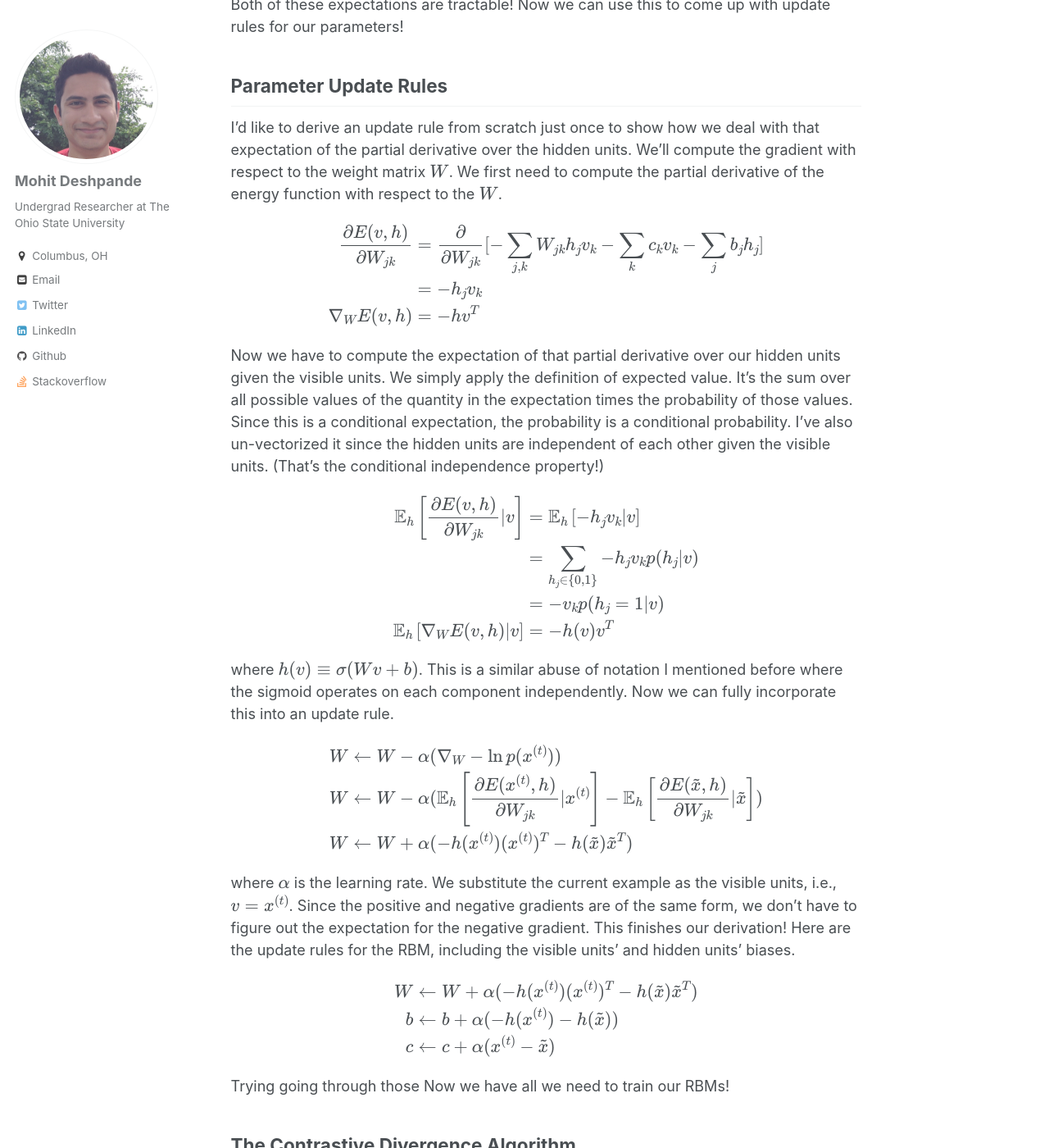
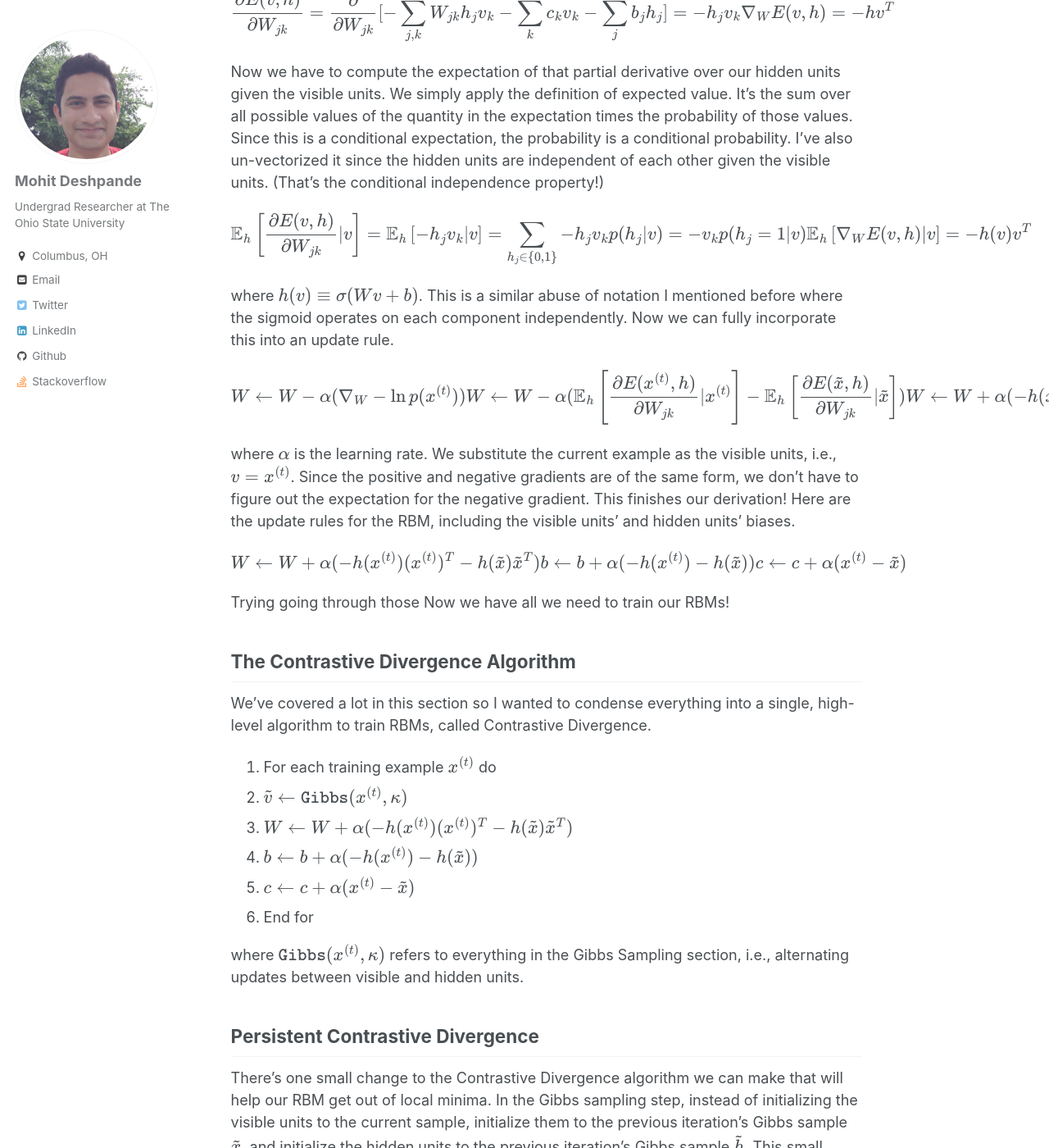
Before and after one commit to mohitd/mohitd.github.io, a Jekyll site: the page built from _posts/2017-11-25-rbms.md, in a window 1280 px wide and 1400 px high, scrolled down 6757 px. Shown: the whole window at 82% size. Built offline with Jekyll 4.4.1, drawn with Linux system fonts in a browser that asks for light colours; formulas are drawn with MathJax 3; some of the changed text lies outside the part shown.

Commit message:
Finally gave up on align not showing in mathjax

```diff
--- a/_posts/2017-11-25-rbms.md
+++ b/_posts/2017-11-25-rbms.md
@@ -35,22 +35,13 @@
 
 The RBM an important conditional independence property as a result of its bipartite graphical structure: a visible unit $v_k$ is independent of all other visible units given all of the hidden units: $v_k\bigCI v_1,\dots,v_{k-1},v_{k+1},\dots,v_D \vert h$. To see this, think of the RBM as a Markov Random Field (or Bayesian Network). Any path from one visible unit to another always passes through a hidden unit. Similarly, a hidden unit $h_j$ is conditionally independent of all other hidden units given the visible units: $h_j\bigCI h_1,\dots,h_{j-1},h_{j+1},\dots,h_H \vert v$. This conditional independence property becomes important when we discuss Gibbs Sampling because it allows us to quickly perform block updates of the visible and hidden units.
 
-$$
-\begin{align}
-a + b &= c\\
-&= 10
-\end{align}
-$$
-
 The inference formulas are actually quite simple and elegant.
 
 $$
-\begin{align}
-p(h\vert v) & = \prod\_j p(h_j\vert v) \\
-p(h_j=1\vert v) & = \sigma(\sum_k W_{jk} v + b_j) \\
-p(v\vert h) & = \prod_k p(x_k\vert h) \\
-p(v_k=1\vert h) & = \sigma(\sum_j h^T W_{jk} + c_k)
-\end{align}
+p(h\vert v) = \prod_j p(h_j\vert v) \\
+p(h_j=1\vert v) = \sigma(\sum_k W_{jk} v_k + b_j) \\
+p(v\vert h) = \prod_k p(x_k\vert h) \\
+p(v_k=1\vert h) = \sigma(\sum_j h_j^T W_{jk} + c_k)
 $$
 
 where $\sigma$ is the sigmoid. In other words, the probability that a hidden unit $h_j=1$ is the sigmoid of the weighted sum of the row or column of $W$ plus a bias term. For the hidden units, we consider only the $j$th row of $W$, and, for the visible units, we consider only the $k$th column of $W$. It will become clear later why we perform inference on the visible units.
@@ -76,10 +67,8 @@
 After incorporating all of these modifications, the end result is the average negative log likelihood loss function.
 
 $$
-\begin{align*}
-\mathcal{L} &= \frac{1}{T} \sum_t -\ln p(x^{(t)})\\
-p(x^{(t)}) &= \sum_{h\in\{0,1\}^H} \frac{1}{Z}\exp[-E(x^{(t)}, h)]
-\end{align*}
+\mathcal{L} = \frac{1}{T} \sum_t -\ln p(x^{(t)})\\
+p(x^{(t)}) = \sum_{h\in\{0,1\}^H} \frac{1}{Z}\exp[-E(x^{(t)}, h)]
 $$
 
 where $x^{(t)}$ is a training example and $T$ is the training set size. Now that we have a loss function, we can compute the partial derivative of it with respect to all of our parameters. It turns out that we can compute this partial derivative with respect to a generic parameter $\theta$ and leave it in terms of $\frac{\partial E(v, h)}{\partial\theta}$ since all of the parameters are inside of the energy function.
@@ -137,42 +126,31 @@
 I'd like to derive an update rule from scratch just once to show how we deal with that expectation of the partial derivative over the hidden units. We'll compute the gradient with respect to the weight matrix $W$. We first need to compute the partial derivative of the energy function with respect to the $W$.
 
 $$
-\begin{align*}
-\frac{\partial E(v, h)}{\partial W_{jk}} &= \frac{\partial}{\partial W_{jk}} [-\sum_{j,k}W_{jk} h_j v_k - \sum_k c_k v_k - \sum_j b_j h_j]\\
-&= -h_j v_k\\
-\nabla_W E(v, h)&=-hv^T
-\end{align*}
+\frac{\partial E(v, h)}{\partial W_{jk}} = \frac{\partial}{\partial W_{jk}} [-\sum_{j,k}W_{jk} h_j v_k - \sum_k c_k v_k - \sum_j b_j h_j] = -h_j v_k\\
+\nabla_W E(v, h)=-hv^T
 $$
 
 Now we have to compute the expectation of that partial derivative over our hidden units given the visible units. We simply apply the definition of expected value. It's the sum over all possible values of the quantity in the expectation times the probability of those values. Since this is a conditional expectation, the probability is a conditional probability. I've also un-vectorized it since the hidden units are independent of each other given the visible units. (That's the conditional independence property!)
 
 $$
-\begin{align*}
-\mathbb{E}_h\left[\frac{\partial E(v, h)}{\partial W_{jk}}\vert v\right] &= \mathbb{E}_h\left[-h_j v_k\vert v\right]\\
-&= \sum_{h_j\in\{0, 1\}} -h_j v_k p(h_j\vert v)\\
-&= -v_k p(h_j=1\vert v)\\
-\mathbb{E}_h\left[\nabla_W E(v, h)\vert v\right] &= -h(v)v^T
-\end{align*}
+\mathbb{E}_h\left[\frac{\partial E(v, h)}{\partial W_{jk}}\vert v\right] = \mathbb{E}_h\left[-h_j v_k\vert v\right] = \sum_{h_j\in\{0, 1\}} -h_j v_k p(h_j\vert v) = -v_k p(h_j=1\vert v)\\
+\mathbb{E}_h\left[\nabla_W E(v, h)\vert v\right] = -h(v)v^T
 $$
 
 where $h(v)\equiv\sigma(Wv+b)$. This is a similar abuse of notation I mentioned before where the sigmoid operates on each component independently. Now we can fully incorporate this into an update rule.
 
 $$
-\begin{align*}
-W&\gets W - \alpha(\nabla_W -\ln p(x^{(t)}))\\
-W&\gets W - \alpha(\mathbb{E}_h\left[\frac{\partial E(x^{(t)}, h)}{\partial W_{jk}}\vert x^{(t)}\right] - \mathbb{E}_{h}\left[\frac{\partial E(\tilde{x}, h)}{\partial W_{jk}}\vert \tilde{x}\right])\\
-W&\gets W + \alpha(-h(x^{(t)})(x^{(t)})^T -h(\tilde{x})\tilde{x}^T)
-\end{align*}
+W\gets W - \alpha(\nabla_W -\ln p(x^{(t)}))\\
+W\gets W - \alpha(\mathbb{E}_h\left[\frac{\partial E(x^{(t)}, h)}{\partial W_{jk}}\vert x^{(t)}\right] - \mathbb{E}_{h}\left[\frac{\partial E(\tilde{x}, h)}{\partial W_{jk}}\vert \tilde{x}\right])\\
+W\gets W + \alpha(-h(x^{(t)})(x^{(t)})^T -h(\tilde{x})\tilde{x}^T)
 $$
 
 where $\alpha$ is the learning rate. We substitute the current example as the visible units, i.e., $v = x^{(t)}$. Since the positive and negative gradients are of the same form, we don't have to figure out the expectation for the negative gradient. This finishes our derivation! Here are the update rules for the RBM, including the visible units' and hidden units' biases.
 
 $$
-\begin{align*}
-W&\gets W + \alpha(-h(x^{(t)})(x^{(t)})^T -h(\tilde{x})\tilde{x}^T)\\
-b&\gets b + \alpha(-h(x^{(t)}) -h(\tilde{x}))\\
-c&\gets c + \alpha(x^{(t)} - \tilde{x})
-\end{align*}
+W\gets W + \alpha(-h(x^{(t)})(x^{(t)})^T -h(\tilde{x})\tilde{x}^T)\\
+b\gets b + \alpha(-h(x^{(t)}) -h(\tilde{x}))\\
+c\gets c + \alpha(x^{(t)} - \tilde{x})
 $$
 
 Trying going through those Now we have all we need to train our RBMs!
```
Also changed, not shown: _posts/2017-11-22-backpropagation.md (+19 -30 lines).
